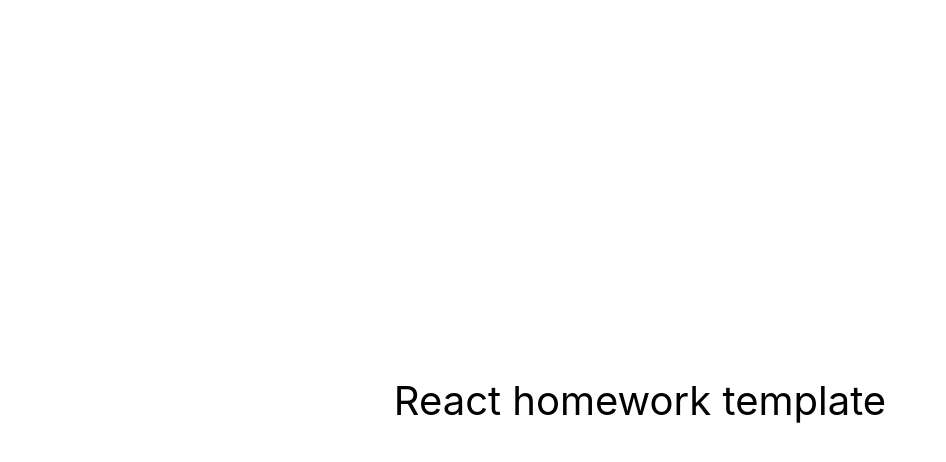
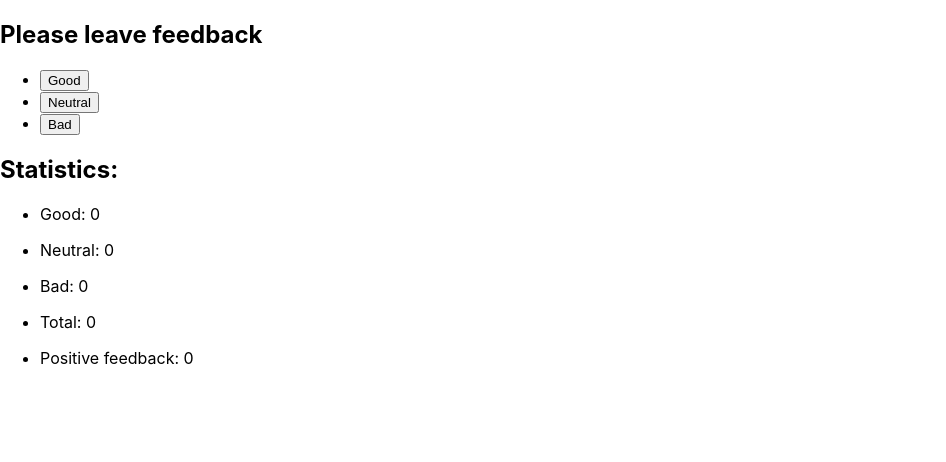
Before and after one commit to PlutovaKate/02-goit-react-hw-02-feedback, a React (Create React App) app: page / in a window 1280 px wide. Shown: the top 462 px of the page, without its empty margins (0-946 px from the left). Built offline with nearby package versions, Linux system fonts and the light colour scheme.

Commit message:
finished Statistics

```diff
--- a/src/components/App.jsx
+++ b/src/components/App.jsx
@@ -1,16 +1,60 @@
-export const App = () => {
-  return (
-    <div
-      style={{
-        height: '100vh',
-        display: 'flex',
-        justifyContent: 'center',
-        alignItems: 'center',
-        fontSize: 40,
-        color: '#010101'
-      }}
-    >
-      React homework template
-    </div>
-  );
-};
+import { Component } from 'react';
+import Feedback from './FeedbackOptions/FeedbackOptions';
+import Statistics from './Statistics/Statistics';
+
+export class App extends Component {
+  state = {
+    good: 0,
+    neutral: 0,
+    bad: 0,
+  };
+
+  handleIncreamentGood = value => {
+    this.setState(prevState => {
+      return { good: prevState.good + 1 };
+    });
+  };
+
+  handleIncreamentNeutral = value => {
+    this.setState(prevState => {
+      return { neutral: prevState.neutral + 1 };
+    });
+  };
+
+  handleIncreamentBad = value => {
+    this.setState(prevState => {
+      return { bad: prevState.bad + 1 };
+    });
+  };
+
+  totalFeedback = value =>
+    Number(this.state.good + this.state.neutral + this.state.bad);
+
+  positiveFeedback = value =>
+    Math.round((this.state.good / this.totalFeedback()) * 100) || 0;
+
+  render() {
+    const { good, neutral, bad } = this.state;
+    return (
+      <div>
+        <section title="Please leave feedback">
+          <Feedback
+            onIncreamentGood={this.handleIncreamentGood}
+            onIncreamentNeutral={this.handleIncreamentNeutral}
+            onIncreamentBad={this.handleIncreamentBad}
+          />
+        </section>
+
+        <section title="Statistics">
+          <Statistics
+            good={good}
+            neutral={neutral}
+            bad={bad}
+            total={this.totalFeedback()}
+            positivePercentage={this.positiveFeedback()}
+          />
+        </section>
+      </div>
+    );
+  }
+}
--- /dev/null
+++ b/src/components/FeedbackOptions/FeedbackOptions.jsx
@@ -0,0 +1,32 @@
+import React from 'react';
+
+const Feedback = ({
+  onIncreamentGood,
+  onIncreamentNeutral,
+  onIncreamentBad,
+}) => {
+  return (
+    <div>
+      <h2>Please leave feedback</h2>
+      <ul>
+        <li>
+          <button type="button" onClick={onIncreamentGood}>
+            Good
+          </button>
+        </li>
+        <li>
+          <button type="button" onClick={onIncreamentNeutral}>
+            Neutral
+          </button>
+        </li>
+        <li>
+          <button type="button" onClick={onIncreamentBad}>
+            Bad
+          </button>
+        </li>
+      </ul>
+    </div>
+  );
+};
+
+export default Feedback;
--- /dev/null
+++ b/src/components/Statistics/Statistics.jsx
@@ -0,0 +1,28 @@
+import React from 'react';
+
+const Statistics = ({ good, neutral, bad, total, positivePercentage }) => {
+  return (
+    <div>
+      <h2>Statistics:</h2>
+      <ul>
+        <li>
+          <p>Good: {good}</p>
+        </li>
+        <li>
+          <p>Neutral: {neutral}</p>
+        </li>
+        <li>
+          <p>Bad: {bad}</p>
+        </li>
+        <li>
+          <p>Total: {total}</p>
+        </li>
+        <li>
+          <p>Positive feedback: {positivePercentage}</p>
+        </li>
+      </ul>
+    </div>
+  );
+};
+
+export default Statistics;
```
